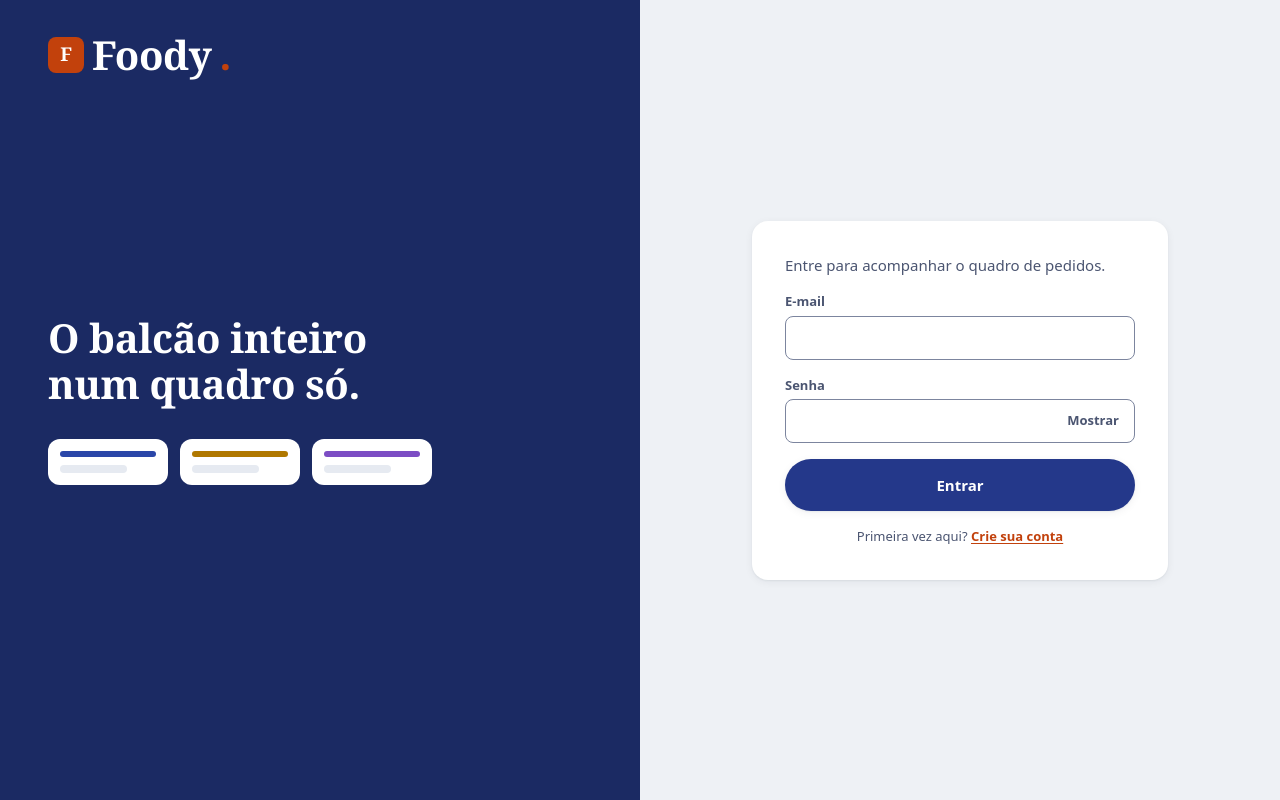
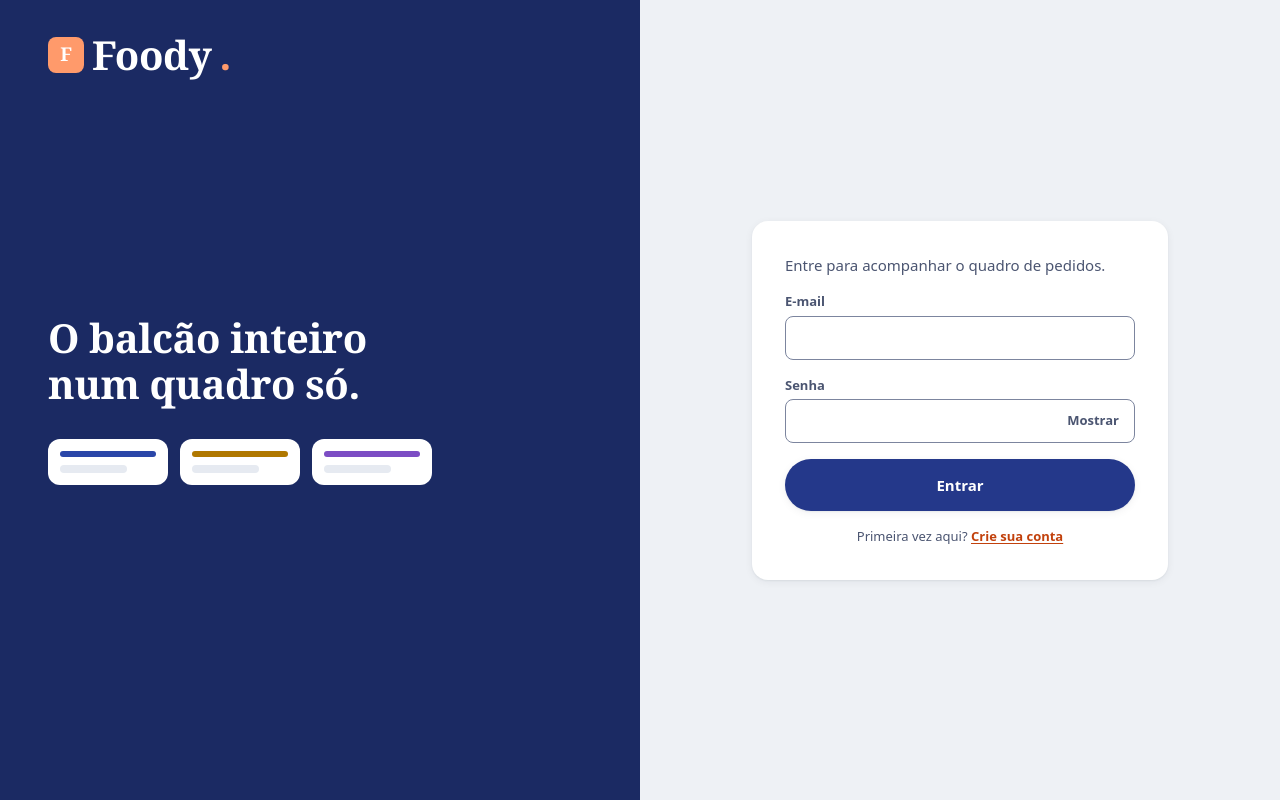
Before and after one commit to rodrigoandradebcc/FoodyDelivery, a React (Vite) app in the folder web/: page /login in a window 1280 px wide. Built offline with nearby package versions, Linux system fonts and the light colour scheme; no server answers.

Commit message:
fix(web): brand contrast on auth band

```diff
--- a/web/src/pages/auth.css
+++ b/web/src/pages/auth.css
@@ -11,6 +11,15 @@
   height: 9rem;
   padding: var(--sp-5) var(--gutter) 0;
   flex-shrink: 0;
+  --brand-on-band: #ff9a6b;
+  --ticket-ink: #fff;
+}
+
+@media (prefers-color-scheme: dark) {
+  .auth-band {
+    --brand-on-band: var(--accent);
+    --ticket-ink: var(--band);
+  }
 }
 
 .auth-brand {
@@ -29,13 +38,13 @@
   width: 2.25rem;
   height: 2.25rem;
   border-radius: var(--r-sm);
-  background: var(--accent);
-  color: #fff;
+  background: var(--brand-on-band);
+  color: var(--ticket-ink);
   font-size: var(--text-lg);
 }
 
 .auth-dot {
-  color: var(--accent);
+  color: var(--brand-on-band);
 }
 
 .auth-tagline,
```
